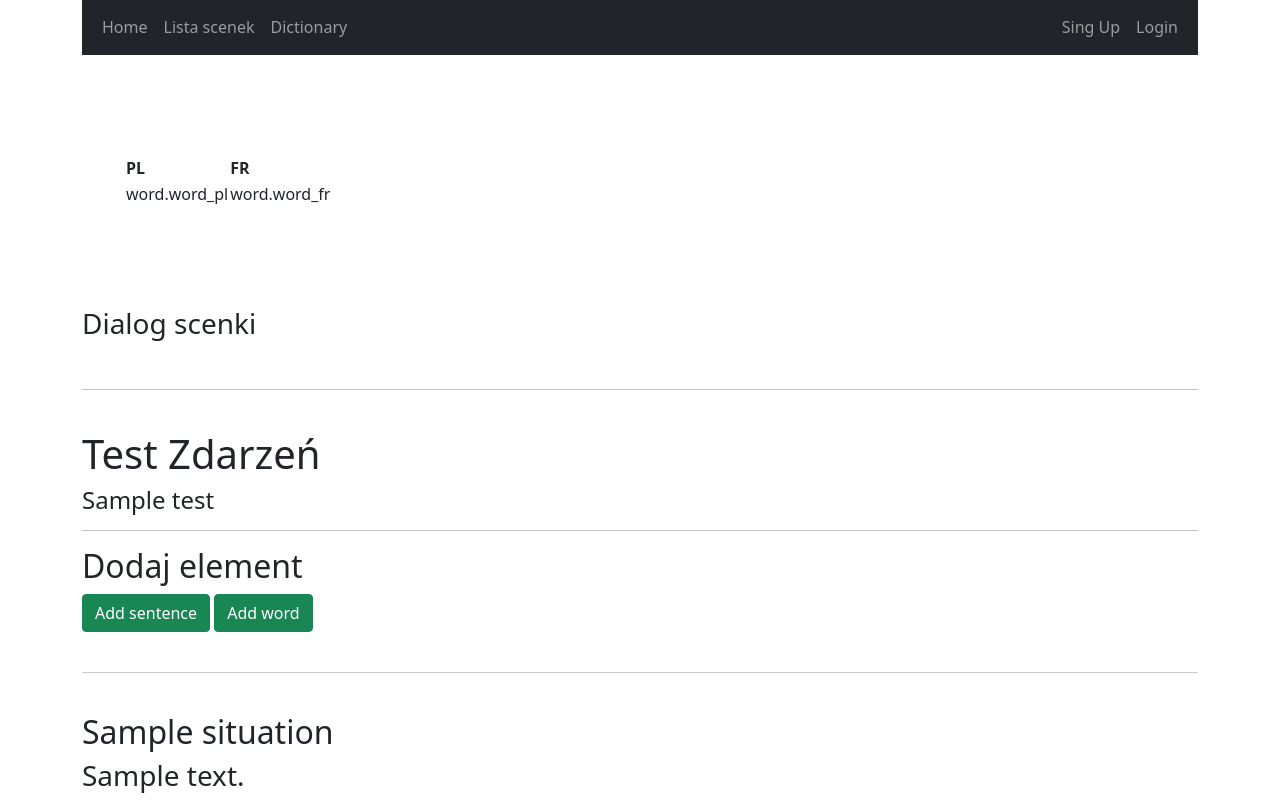
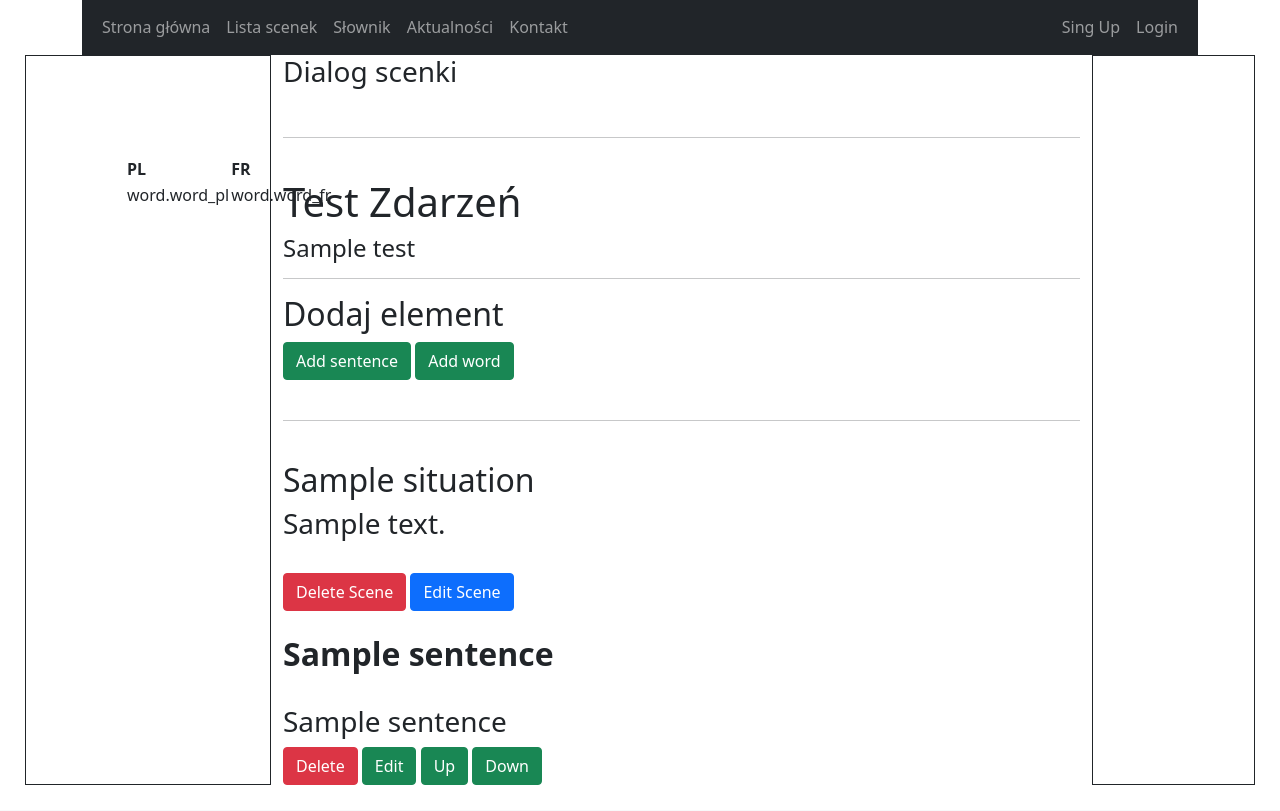
Before and after one commit to MaksymilianLach1990/website_for_france, a Django app: template myside/france/templates/france/edit_dialog.html in a window 1280 px wide. Shown: the part 426-1237 px from the top of the page. Run offline with Django 3.2, Linux system fonts and the light colour scheme; the template is opened without the code that fills it: most values are stand-ins (such as "Sample title", 1, 10 or a date in 2020); some libraries are stand-ins or nearby versions.

Commit message:
Reorganization of the index.html page leyout

```diff
--- a/myside/main/static/main/css/index.css
+++ b/myside/main/static/main/css/index.css
@@ -9,10 +9,22 @@ body {
 }
 
 .main {
-    width: 90%;
+    display: flex;
+    width: 100%;
     margin: 0 auto;
 
 }
+
+.left-side {
+    width: 20%;
+    border: 1px solid;
+}
+
+.right-side {
+    width: 20%;
+    border: 1px solid;
+}
+
 
 footer {
     text-align: center;
@@ -38,8 +50,8 @@ footer {
     font-size: 41px;
     text-align: center;
     position: absolute;
-    top: 180px;
-    left: 500px;
+    top: 17%;
+    left: 26%;
     margin: 0px auto;
     background-image: linear-gradient(to right, blue 32%, rgb(239, 239, 247) 20%, white 71%, rgb(250, 243, 243) 20%, red 33%);
     -webkit-background-clip: text;
--- a/myside/main/templates/main/index.html
+++ b/myside/main/templates/main/index.html
@@ -19,20 +19,26 @@
 <body>
     <header class="container">
         <div class="website-title">
-            <h1 class="title">Apprentissage de la langue française</h1>
+            <h1 class="title">Dialogues français</h1>
         </div>
         <nav class="navbar navbar-expand-lg navbar-dark bg-dark">
             <div class="container-fluid">
                 <div>
                     <ul class="navbar-nav">
                         <li class="nav-item">
-                            <a class="nav-link" href="{% url 'france' %}">Home</a>
+                            <a class="nav-link" href="{% url 'france' %}">Strona główna</a>
                         </li>
                         <li class="nav-item">
                             <a class="nav-link" href="{% url 'scenes-list' %}">Lista scenek</a>
                         </li>
                         <li class="nav-item">
-                            <a class="nav-link" href="{% url 'dictionary' %}">Dictionary</a>
+                            <a class="nav-link" href="{% url 'dictionary' %}">Słownik</a>
+                        </li>
+                        <li class="nav-item">
+                            <a class="nav-link" href="#">Aktualności</a>
+                        </li>
+                        <li class="nav-item">
+                            <a class="nav-link" href="#">Kontakt</a>
                         </li>
                     </ul>
                 </div>
@@ -56,12 +62,19 @@
             </div>
         </nav>
     </header>
-    <main>
-        {% block leftside %}
+    <main class="main">
+        <div class="left-side">
+            {% block leftside %}
 
-        {% endblock %}
+            {% endblock %}
+        </div>
         <div class="container">
             {% block main %}
+
+            {% endblock %}
+        </div>
+        <div class="right-side">
+            {% block rightside %}
 
             {% endblock %}
         </div>
@@ -69,6 +82,7 @@
 
     <footer class="footer mt-auto py-3 bg-light">
         <div class="container">
+            <div class="flag"></div>
             <h5 class="text-muted"><img src="https://th.bing.com/th/id/OIP.hFdq1sCstDcjKxqZMM61TQHaG8?w=199&h=187&c=7&r=0&o=5&pid=1.7" alt=""></h5>
         </div>
     </footer>
```
